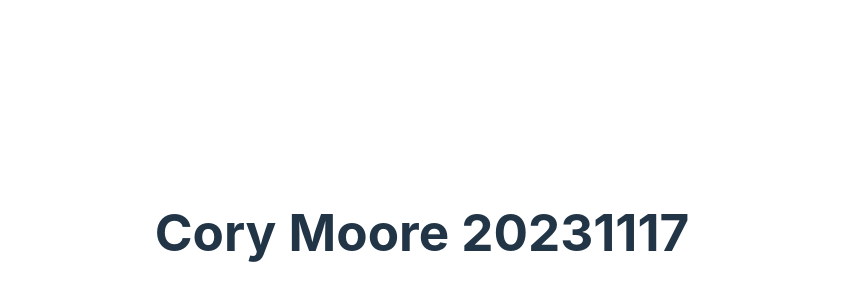
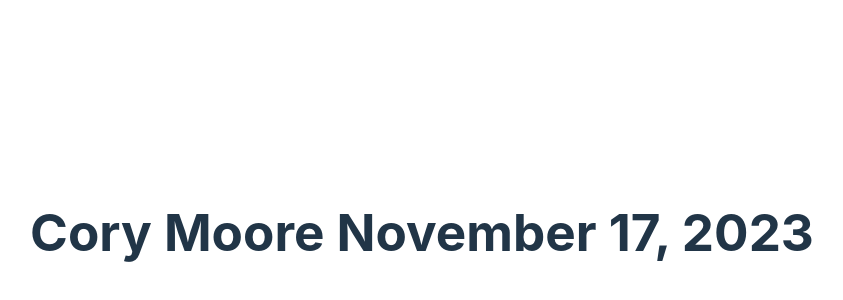
Before and after one commit to pelachile/corymoore, a React (Vite) app: page / in a window 1280 px wide. Shown: the part 168-468 px from the top of the page, without its empty margins (218-1061 px from the left). Built offline with nearby package versions, Linux system fonts and the light colour scheme.

Commit message:
Testing quick deploy script

```diff
--- a/src/App.jsx
+++ b/src/App.jsx
@@ -3,7 +3,7 @@ import "./App.css";
 function App() {
   return (
     <>
-      <h1>Cory Moore 20231117</h1>
+      <h1>Cory Moore November 17, 2023</h1>
     </>
   );
 }
```
